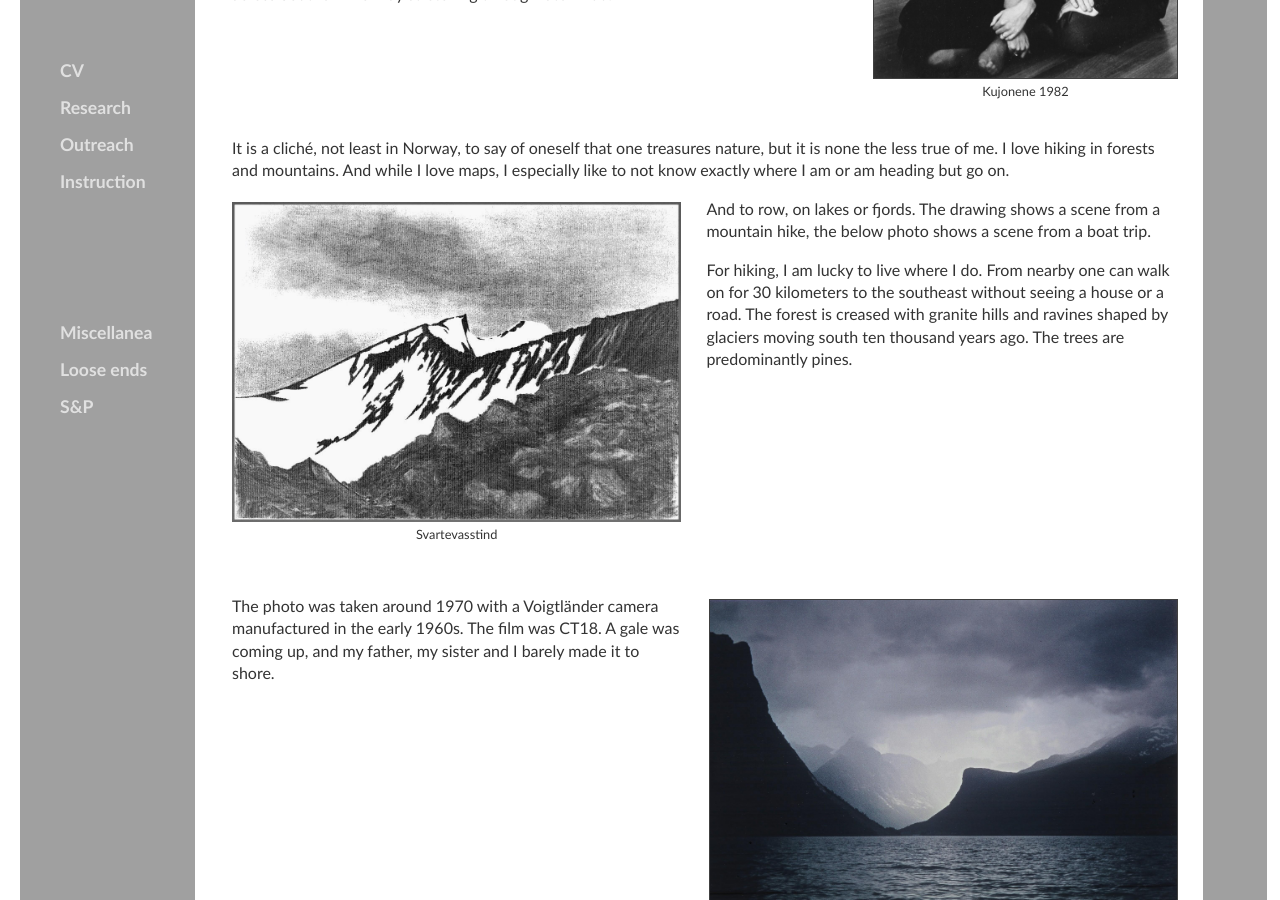
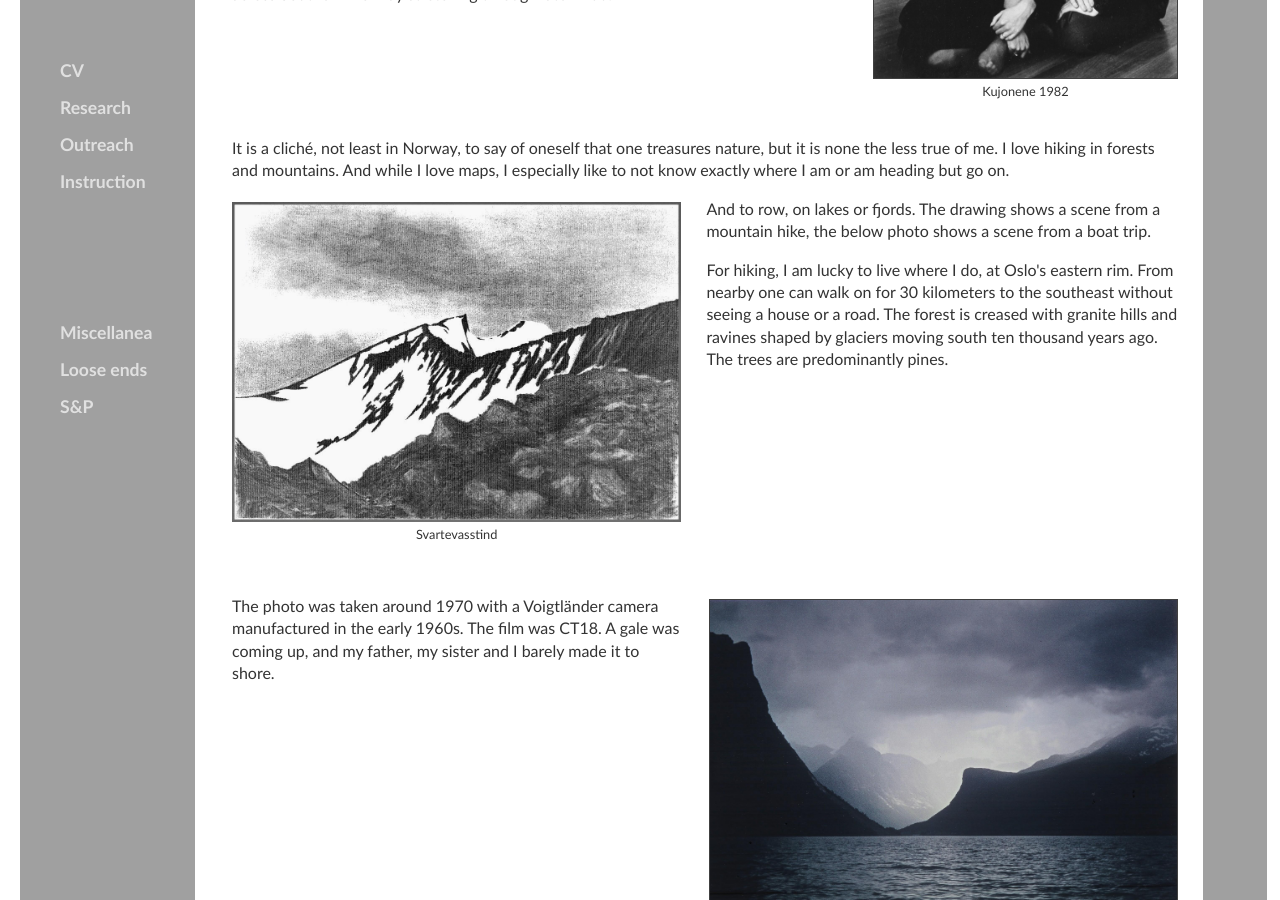
Before and after one commit to kjelljs/kjelljs.github.io, a Jekyll site: the page built from about/index.html, in a window 1280 px wide and 900 px high, scrolled down 4629 px. Built offline with Jekyll 4.4.1, drawn with Linux system fonts in a browser that asks for light colours.

Commit message:
Update index.html

```diff
--- a/about/index.html
+++ b/about/index.html
@@ -90,7 +90,7 @@ Amateur theater remained an important part of my life for some ten years after I
 <div style="float:left;"><figure class="leftfig"><img style="height:320px;" src="/pics/Svartevass.jpg"><figcaption>Svartevasstind</figcaption></figure></div>
 <p>And to row, on lakes or fjords. The drawing shows a scene from a mountain hike, the below photo shows a scene from a boat trip.
 </p>
-<p>For hiking, I am lucky to live where I do. From nearby one can walk on for 30 kilometers to the southeast without seeing a house or a road. The forest is creased with granite hills and ravines shaped by glaciers moving south ten thousand years ago. The trees are predominantly pines.
+<p>For hiking, I am lucky to live where I do, at Oslo's eastern rim. From nearby one can walk on for 30 kilometers to the southeast without seeing a house or a road. The forest is creased with granite hills and ravines shaped by glaciers moving south ten thousand years ago. The trees are predominantly pines.
 </p></section><section><h2>&nbsp;</h2>
 <div style="float:right;"><figure class="rightfig"><img style="height:320px; border: 1px solid #404040" src="/pics/Sabo3.jpg"><figcaption>Innfjorden</figcaption></figure></div>
 <p>The photo was taken around 1970 with a Voigtländer camera manufactured in the early 1960s. The film was CT18. <!--, here the anyway sparse – overall bluish – colors have been removed.--> A gale was coming up, and my father, my sister and I barely made it to shore.</p>
```
